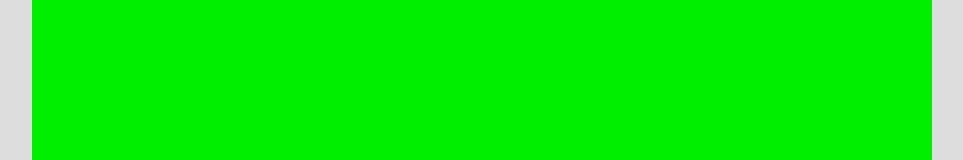
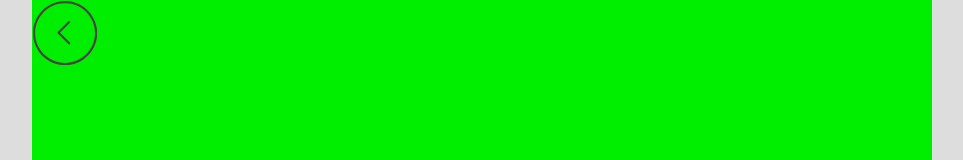
Before and after one commit to LeonardoMacedoCano/Easy-Responsive-Slider, a plain HTML site: page index.html in a window 1280 px wide. Shown: the top 160 px of the page, without its empty margins (158-1121 px from the left). Drawn offline with nearby package versions, Linux system fonts and the light colour scheme.

Commit message:
add previousBtn class

```diff
--- a/index.html
+++ b/index.html
@@ -19,7 +19,17 @@
 		</div>
 
 		<div class="directionalNav">
-
+			<div class="previousBtn" title="Anterior">
+				<svg version="1.1" xmlns="http://www.w3.org/2000/svg" xmlns:xlink="http://www.w3.org/1999/xlink" x="0px" y="0px" width="65px" height="65px" viewBox="-11 -11.5 65 66">
+					<g>
+						<g>
+							<path fill="#474544" d="M-10.5,22.118C-10.5,4.132,4.133-10.5,22.118-10.5S54.736,4.132,54.736,22.118
+							c0,17.985-14.633,32.618-32.618,32.618S-10.5,40.103-10.5,22.118z M-8.288,22.118c0,16.766,13.639,30.406,30.406,30.406 c16.765,0,30.405-13.641,30.405-30.406c0-16.766-13.641-30.406-30.405-30.406C5.35-8.288-8.288,5.352-8.288,22.118z"/>
+							<path fill="#474544" d="M25.43,33.243L14.628,22.429c-0.433-0.432-0.433-1.132,0-1.564L25.43,10.051c0.432-0.432,1.132-0.432,1.563,0	c0.431,0.431,0.431,1.132,0,1.564L16.972,21.647l10.021,10.035c0.432,0.433,0.432,1.134,0,1.564	c-0.215,0.218-0.498,0.323-0.78,0.323C25.929,33.569,25.646,33.464,25.43,33.243z"/>
+						</g>
+					</g>
+				</svg>
+			</div>
 		</div>
 	</div>
 
```
